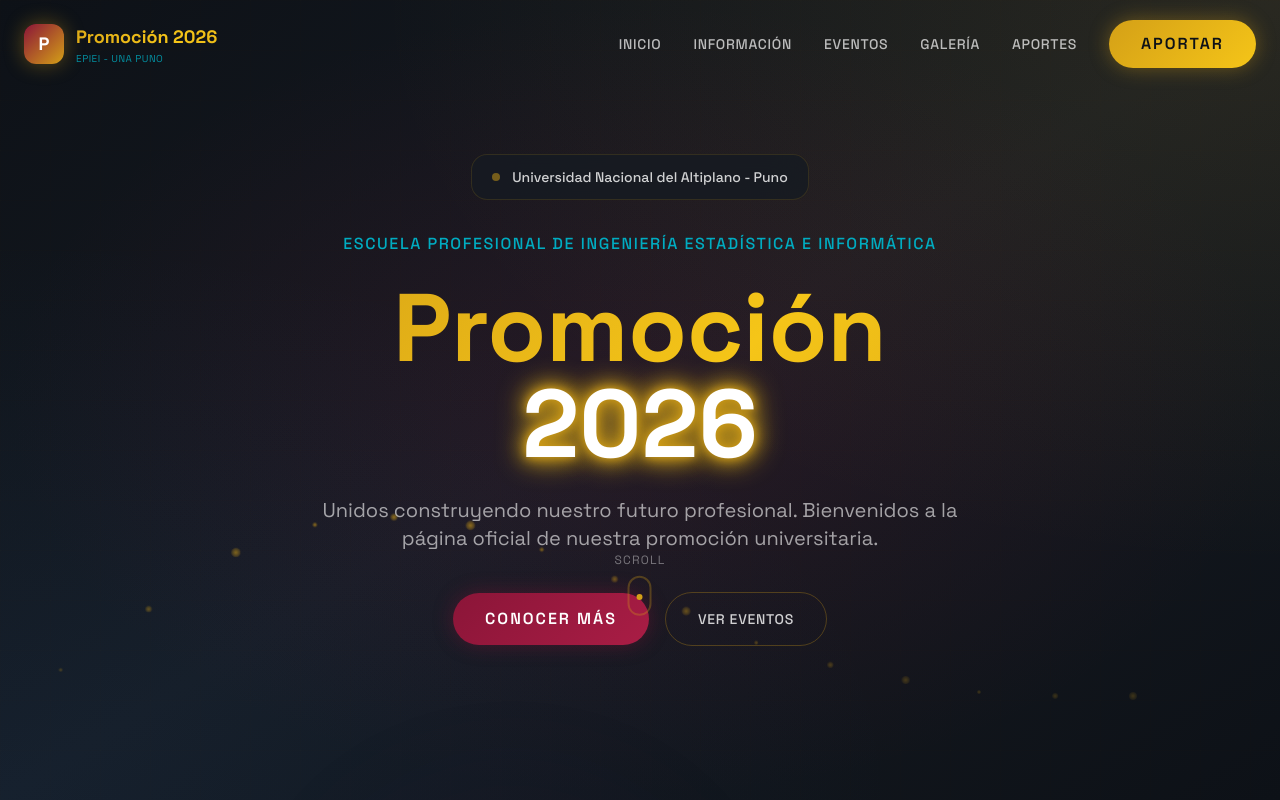
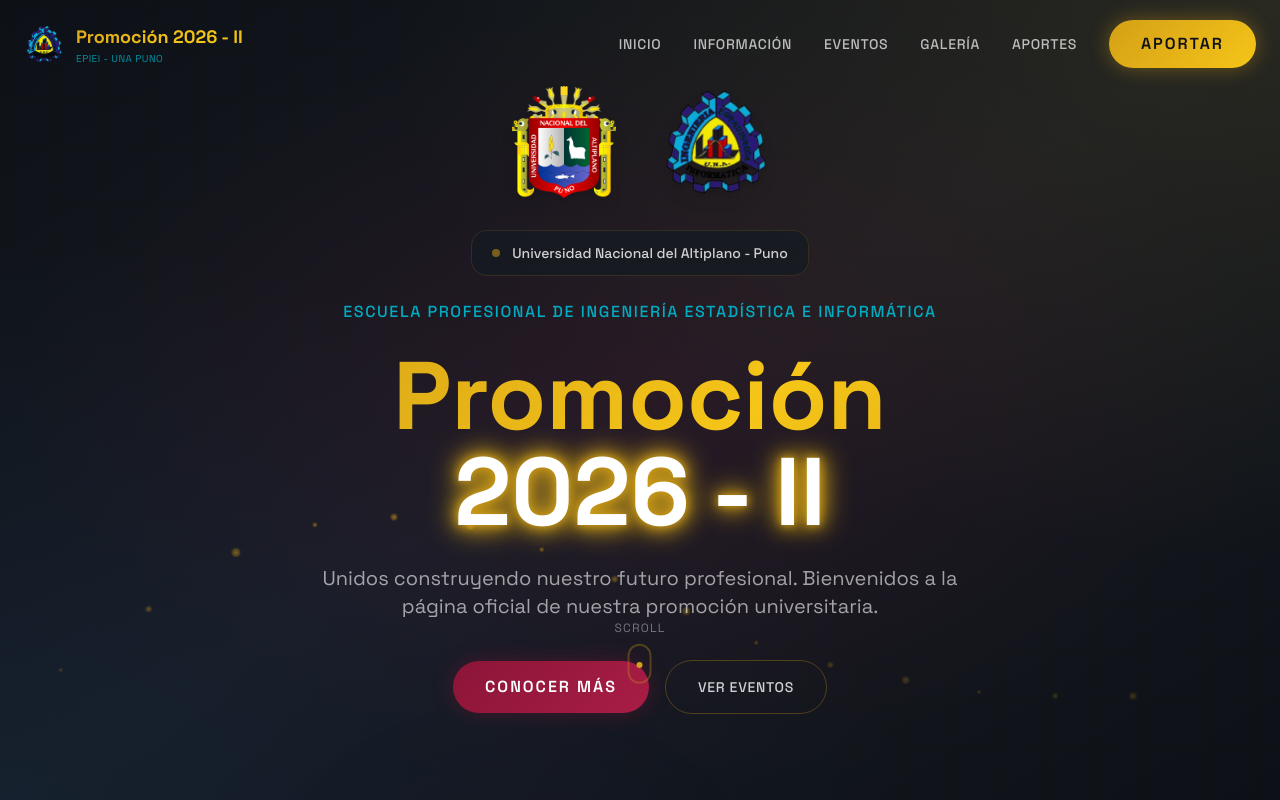
Before and after one commit to BeltranHC/Promocion_2026_II, a Next.js app: page / in a window 1280 px wide. Shown: the top 800 px of the page. Built offline with nearby package versions, Linux system fonts and the light colour scheme.

Commit message:
insertacion de logos

```diff
--- a/app/layout.tsx
+++ b/app/layout.tsx
@@ -10,13 +10,13 @@
 });
 
 export const metadata: Metadata = {
-    title: "Promoción 2026 | EPIEI - UNA Puno",
-    description: "Página oficial de la Promoción 2026 de la Escuela Profesional de Ingeniería Estadística e Informática - Universidad Nacional del Altiplano, Puno.",
+    title: "Promoción 2026 - II | EPIEI - UNA Puno",
+    description: "Página oficial de la Promoción 2026 - II de la Escuela Profesional de Ingeniería Estadística e Informática - Universidad Nacional del Altiplano, Puno.",
     keywords: ["promoción 2026", "UNA Puno", "EPIEI", "ingeniería estadística", "ingeniería informática", "universidad nacional del altiplano", "graduación"],
-    authors: [{ name: "Promoción 2026 - EPIEI" }],
+    authors: [{ name: "Promoción 2026 - II - EPIEI" }],
     openGraph: {
-        title: "Promoción 2026 | EPIEI - UNA Puno",
-        description: "Página oficial de la Promoción 2026 - Ingeniería Estadística e Informática",
+        title: "Promoción 2026 - II | EPIEI - UNA Puno",
+        description: "Página oficial de la Promoción 2026 - II - Ingeniería Estadística e Informática",
         type: "website",
     },
 };
--- a/components/Footer.tsx
+++ b/components/Footer.tsx
@@ -2,6 +2,7 @@
 
 import { motion } from "framer-motion";
 import Link from "next/link";
+import Image from "next/image";
 
 const socialLinks = [
     { name: "Instagram", icon: "📸", href: "#" },
@@ -35,17 +36,34 @@
                         viewport={{ once: true }}
                         className="md:col-span-2"
                     >
+                        {/* Logos */}
+                        <div className="flex items-center gap-4 mb-6">
+                            <div className="relative w-16 h-16">
+                                <Image
+                                    src="/images/escudo-una.png"
+                                    alt="Escudo UNA Puno"
+                                    fill
+                                    className="object-contain"
+                                />
+                            </div>
+                            <div className="relative w-16 h-16">
+                                <Image
+                                    src="/images/logo-epiei.png"
+                                    alt="Logo EPIEI"
+                                    fill
+                                    className="object-contain"
+                                />
+                            </div>
+                        </div>
+
                         <Link href="#inicio" className="flex items-center gap-3 mb-4">
-                            <div className="w-12 h-12 rounded-xl bg-gradient-to-br from-una-red to-una-gold flex items-center justify-center shadow-glow-gold">
-                                <span className="text-white font-bold text-xl">P</span>
-                            </div>
                             <div className="flex flex-col">
-                                <span className="text-xl font-bold gradient-text">Promoción 2026</span>
+                                <span className="text-xl font-bold gradient-text">Promoción 2026 - II</span>
                                 <span className="text-xs text-una-cyan uppercase tracking-wider">EPIEI - UNA Puno</span>
                             </div>
                         </Link>
                         <p className="text-white/50 text-sm leading-relaxed mb-4">
-                            Unidos construyendo nuestro futuro profesional. La página oficial de la Promoción 2026 de la
+                            Unidos construyendo nuestro futuro profesional. La página oficial de la Promoción 2026 - II de la
                             Escuela Profesional de Ingeniería Estadística e Informática.
                         </p>
                         {/* Universidad Badge */}
@@ -122,7 +140,7 @@
                 >
                     <div>
                         <p className="text-white/40 text-sm">
-                            © {currentYear} Promoción 2026 - EPIEI. Todos los derechos reservados.
+                            © {currentYear} Promoción 2026 - II | EPIEI. Todos los derechos reservados.
                         </p>
                         <p className="text-una-cyan/50 text-xs mt-1">
                             Universidad Nacional del Altiplano - Puno, Perú
--- a/components/Hero.tsx
+++ b/components/Hero.tsx
@@ -2,6 +2,7 @@
 
 import { motion } from "framer-motion";
 import { useEffect, useState } from "react";
+import Image from "next/image";
 
 // Floating particle component - Colores dorados
 function Particle({ delay, size, left }: { delay: number; size: number; left: string }) {
@@ -76,12 +77,42 @@
 
             {/* Content */}
             <div className="relative z-10 text-center px-6 max-w-5xl mx-auto">
+                {/* Logos Institucionales */}
+                <motion.div
+                    initial={{ opacity: 0, y: 20 }}
+                    animate={{ opacity: 1, y: 0 }}
+                    transition={{ duration: 0.6 }}
+                    className="flex items-center justify-center gap-6 md:gap-10 mb-8"
+                >
+                    {/* Escudo UNA */}
+                    <div className="relative w-20 h-20 md:w-28 md:h-28">
+                        <Image
+                            src="/images/escudo-una.png"
+                            alt="Escudo UNA Puno"
+                            fill
+                            className="object-contain drop-shadow-lg"
+                            priority
+                        />
+                    </div>
+
+                    {/* Logo EPIEI */}
+                    <div className="relative w-20 h-20 md:w-28 md:h-28">
+                        <Image
+                            src="/images/logo-epiei.png"
+                            alt="Logo EPIEI"
+                            fill
+                            className="object-contain drop-shadow-lg"
+                            priority
+                        />
+                    </div>
+                </motion.div>
+
                 {/* Badge Institucional */}
                 <motion.div
                     initial={{ opacity: 0, y: 30 }}
                     animate={{ opacity: 1, y: 0 }}
-                    transition={{ duration: 0.6 }}
-                    className="inline-flex items-center gap-3 glass px-5 py-3 rounded-full mb-8"
+                    transition={{ duration: 0.6, delay: 0.1 }}
+                    className="inline-flex items-center gap-3 glass px-5 py-3 rounded-full mb-6"
                 >
                     <span className="w-2 h-2 bg-una-gold rounded-full animate-pulse" />
                     <span className="text-sm text-white/80 font-medium">
@@ -93,7 +124,7 @@
                 <motion.div
                     initial={{ opacity: 0, y: 30 }}
                     animate={{ opacity: 1, y: 0 }}
-                    transition={{ duration: 0.6, delay: 0.1 }}
+                    transition={{ duration: 0.6, delay: 0.15 }}
                     className="mb-6"
                 >
                     <span className="text-una-cyan text-sm md:text-base uppercase tracking-widest font-medium">
@@ -116,7 +147,7 @@
                         transition={{ duration: 1, delay: 0.8 }}
                         className="text-white text-glow"
                     >
-                        2026
+                        2026 - II
                     </motion.span>
                 </motion.h1>
 
--- a/components/InfoSection.tsx
+++ b/components/InfoSection.tsx
@@ -25,7 +25,7 @@
     },
     {
         icon: "🌟",
-        title: "Visión 2026",
+        title: "Visión 2026 - II",
         description: "Graduarnos con éxito y comenzar una nueva etapa llena de oportunidades profesionales.",
         gradient: "from-una-cyan to-una-cyan-light",
     },
--- a/components/Navbar.tsx
+++ b/components/Navbar.tsx
@@ -3,6 +3,7 @@
 import { useState, useEffect } from "react";
 import { motion, AnimatePresence } from "framer-motion";
 import Link from "next/link";
+import Image from "next/image";
 
 const navLinks = [
     { name: "Inicio", href: "#inicio" },
@@ -35,11 +36,17 @@
             <div className="max-w-7xl mx-auto px-6 flex items-center justify-between">
                 {/* Logo */}
                 <Link href="#inicio" className="flex items-center gap-3">
-                    <div className="w-10 h-10 rounded-xl bg-gradient-to-br from-una-red to-una-gold flex items-center justify-center shadow-glow-gold">
-                        <span className="text-white font-bold text-lg">P</span>
+                    {/* Logo EPIEI pequeño */}
+                    <div className="relative w-10 h-10">
+                        <Image
+                            src="/images/logo-epiei.png"
+                            alt="Logo EPIEI"
+                            fill
+                            className="object-contain"
+                        />
                     </div>
                     <div className="flex flex-col">
-                        <span className="text-lg font-bold gradient-text">Promoción 2026</span>
+                        <span className="text-lg font-bold gradient-text">Promoción 2026 - II</span>
                         <span className="text-[10px] text-una-cyan/80 uppercase tracking-wider hidden sm:block">
                             EPIEI - UNA Puno
                         </span>
--- a/next.config.js
+++ b/next.config.js
@@ -1,12 +1,7 @@
 /** @type {import('next').NextConfig} */
 const nextConfig = {
     images: {
-        remotePatterns: [
-            {
-                protocol: 'https',
-                hostname: '**',
-            },
-        ],
+        unoptimized: false,
     },
 };
 
```
Also changed, not shown: public/images/escudo-una.png (added), public/images/logo-epiei.png (added).
